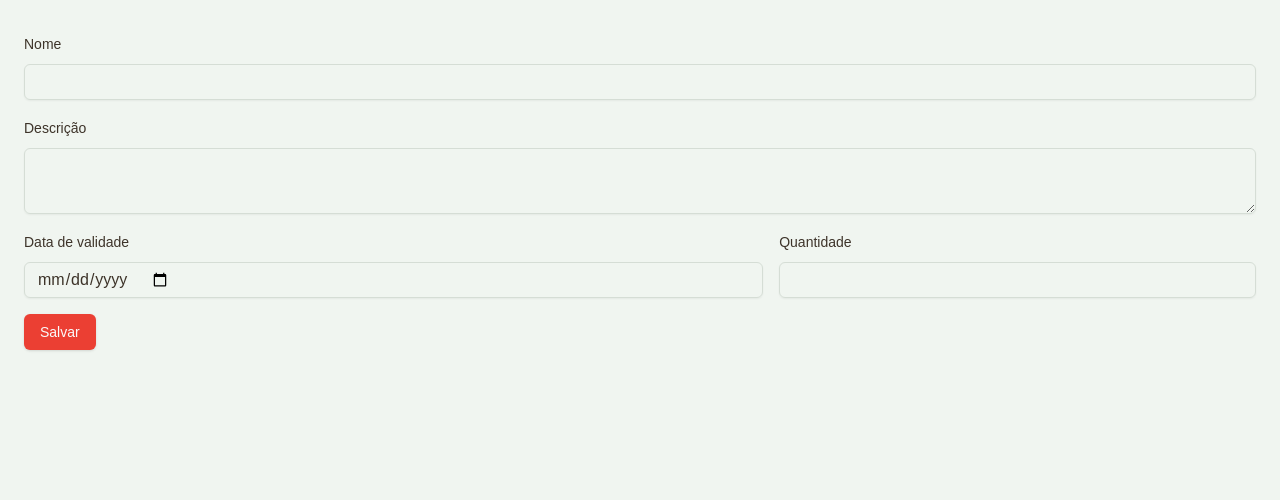
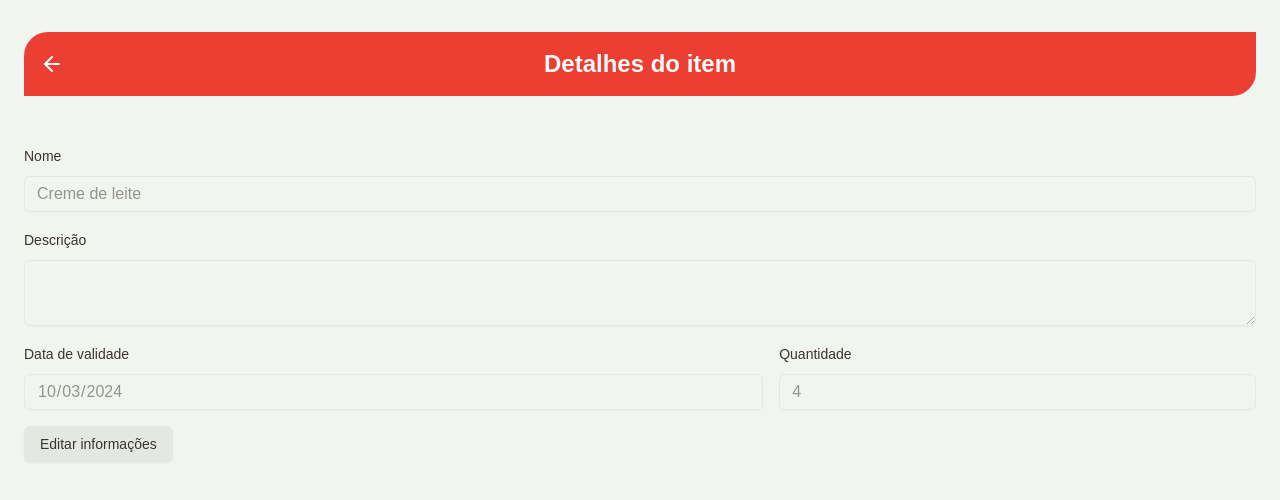
Before and after one commit to calvinsteixeira/stocksavor, a Next.js app: page /stock/1 in a window 1280 px wide. Shown: the top 500 px of the page. Built offline with nearby package versions, Linux system fonts and the light colour scheme.

Commit message:
Feat: Ajustante interface

```diff
--- a/app/stock/[id]/page.tsx
+++ b/app/stock/[id]/page.tsx
@@ -5,6 +5,7 @@ import { Form, FormControl, FormDescription, FormField, FormItem, FormLabel, For
 import { Input } from '@/components/ui/input';
 import { Button } from '@/components/ui/button';
 import { Textarea } from '@/components/ui/textarea';
+import * as Icons from '@/icons';
 
 //UTILS
 import React from 'react';
@@ -12,12 +13,19 @@ import { useSearchParams } from 'next/navigation';
 import { useForm } from 'react-hook-form';
 import { yupResolver } from '@hookform/resolvers/yup';
 import * as yup from 'yup';
+import { format, parse } from 'date-fns';
+import { useRouter } from 'next/router';
 
 const productSchema = yup.object({
   name: yup.string().required('campo obrigatório'),
   description: yup.string(),
   expirationDate: yup.string().required('campo obrigatório'),
-  amount: yup.number().positive().integer().required('campo obrigatório'),
+  amount: yup
+    .number()
+    .typeError('Informe um valor válido')
+    .positive('Informe um valor maior do que 0')
+    .integer('Informe um número válido')
+    .required('campo obrigatório'),
 });
 
 type FormData = yup.InferType<typeof productSchema>;
@@ -25,8 +33,26 @@ type FormData = yup.InferType<typeof productSchema>;
 type Props = {};
 
 export default function page(props: Props) {
+  const router = useRouter();
+
+  const data = {
+    id: '1',
+    description: '',
+    name: 'Creme de leite',
+    amount: 4,
+    expirationDate: '03/10/2024',
+  };
+
+  const [editMode, setEditMode] = React.useState<boolean>(false);
+
   const form = useForm<FormData>({
     resolver: yupResolver(productSchema),
+    defaultValues: {
+      name: data.name,
+      amount: data.amount,
+      description: data.description,
+      expirationDate: format(parse(data.expirationDate, 'dd/MM/yyyy', new Date()), 'yyyy-MM-dd'),
+    },
   });
 
   const updateProduct = (data: FormData) => console.log(data);
@@ -36,7 +62,11 @@ export default function page(props: Props) {
 
   return (
     <div>
-      <main>
+      <main className="space-y-12">
+        <div className="flex items-center py-4  bg-primary text-primary-foreground rounded-tl-3xl rounded-br-3xl relative">
+          <Icons.ArrowLeft className="absolute left-4 t-0 text-primary-foreground" onClick={() => router.push('/')} />
+          <h2 className="text-center w-full text-2xl font-extrabold">Detalhes do item</h2>
+        </div>
         <div>
           <Form {...form}>
             <form onSubmit={form.handleSubmit(updateProduct)} className="space-y-4">
@@ -47,7 +77,7 @@ export default function page(props: Props) {
                   <FormItem>
                     <FormLabel>Nome</FormLabel>
                     <FormControl>
-                      <Input {...field} />
+                      <Input readOnly={!editMode} disabled={!editMode} {...field} />
                     </FormControl>
                     <FormMessage />
                   </FormItem>
@@ -60,7 +90,7 @@ export default function page(props: Props) {
                   <FormItem>
                     <FormLabel>Descrição</FormLabel>
                     <FormControl>
-                      <Textarea {...field} />
+                      <Textarea readOnly={!editMode} disabled={!editMode} {...field} />
                     </FormControl>
                     <FormMessage />
                   </FormItem>
@@ -74,7 +104,7 @@ export default function page(props: Props) {
                     <FormItem className="w-[60%]">
                       <FormLabel>Data de validade</FormLabel>
                       <FormControl>
-                        <Input type="date" {...field} />
+                        <Input readOnly={!editMode} disabled={!editMode} type="date" {...field} />
                       </FormControl>
                       <FormMessage />
                     </FormItem>
@@ -87,14 +117,32 @@ export default function page(props: Props) {
                     <FormItem className="flex-1">
                       <FormLabel>Quantidade</FormLabel>
                       <FormControl>
-                        <Input type="number" {...field} />
+                        <Input readOnly={!editMode} disabled={!editMode} type="number" {...field} />
                       </FormControl>
                       <FormMessage />
                     </FormItem>
                   )}
                 />
               </div>
-              <Button type="submit">Salvar</Button>
+              <div className="space-x-2">
+                <Button
+                  variant={'secondary'}
+                  onClick={() => {
+                    setEditMode(!editMode);
+                    if (editMode) {
+                      form.reset();
+                    }
+                  }}
+                  type="button"
+                >
+                  {editMode ? 'Cancelar edição' : 'Editar informações'}
+                </Button>
+                {editMode && (
+                  <Button disabled={!editMode} type="submit">
+                    Salvar dados
+                  </Button>
+                )}
+              </div>
             </form>
           </Form>
         </div>
--- a/icons/index.ts
+++ b/icons/index.ts
@@ -1 +1 @@
-export { Apple, TicketCheck, Plus, Box } from 'lucide-react'
+export { Apple, TicketCheck, Plus, Box, ArrowLeft } from 'lucide-react'
--- a/package.json
+++ b/package.json
@@ -15,6 +15,7 @@
     "@radix-ui/react-slot": "^1.1.0",
     "class-variance-authority": "^0.7.0",
     "clsx": "^2.1.1",
+    "date-fns": "^4.1.0",
     "lucide": "^0.447.0",
     "lucide-react": "^0.447.0",
     "next": "14.2.14",
```
Also changed, not shown: 1 other file (tests, documents, lock files or other folders).
